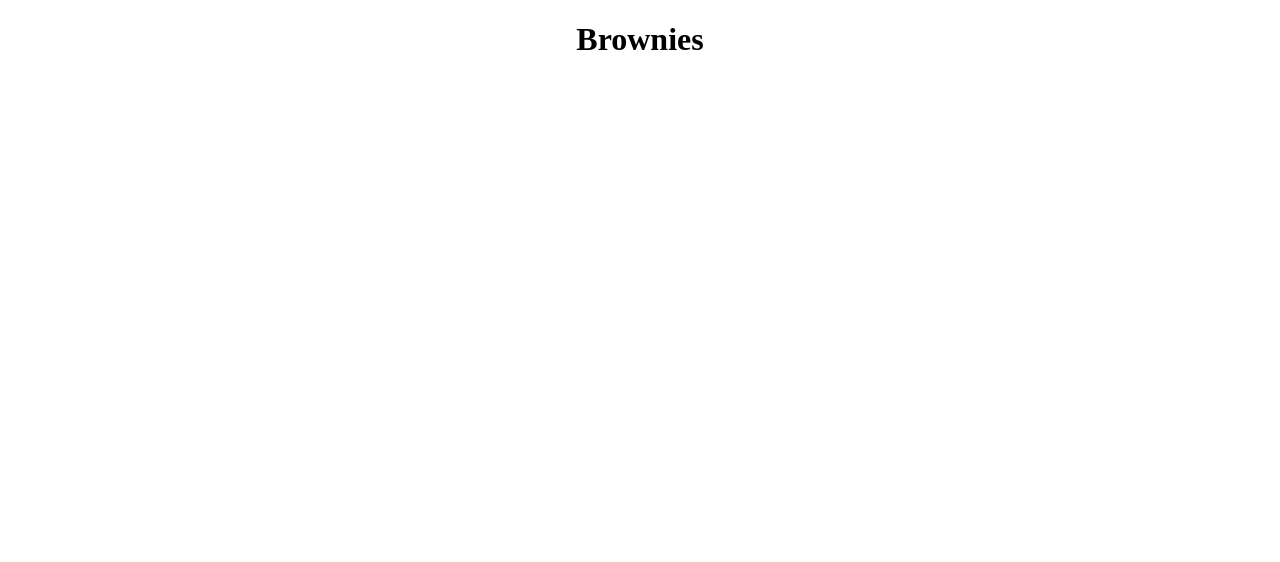
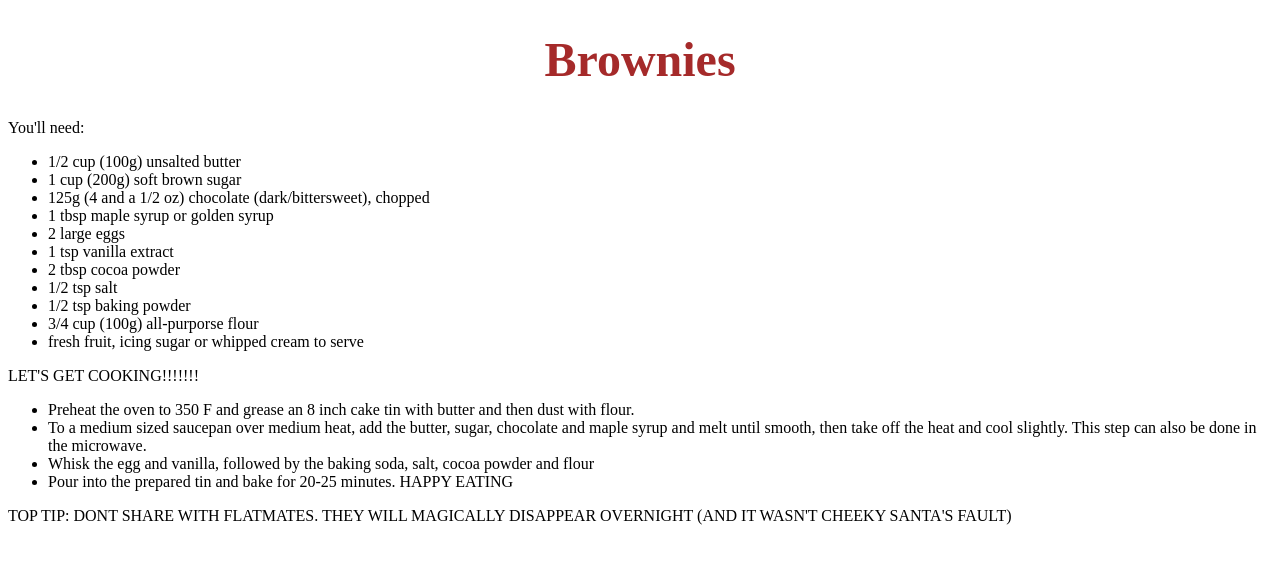
Before and after one commit to Lcchlcch01/beginners-week-one, a plain HTML site: page page2.html in a window 1280 px wide. Drawn offline with Linux system fonts and the light colour scheme.

Commit message:
Add files via upload

```diff
--- a/page2.html
+++ b/page2.html
@@ -9,6 +9,38 @@
     text-align: center;
   }
   </style>
-  <h1> Brownies </h1>
+  <font size ="5" color="brown"><h1> Brownies </h1></font>
+  <p> You'll need:</p>
+  <ul>
+  <li>1/2 cup (100g) unsalted butter</li>
+  <li>1 cup (200g) soft brown sugar</li>
+  <li>125g (4 and a 1/2 oz) chocolate (dark/bittersweet), chopped</li>
+  <li>1 tbsp maple syrup or golden syrup</li>
+  <li>2 large eggs</li>
+  <li>1 tsp vanilla extract</li>
+  <li>2 tbsp cocoa powder</li>
+  <li>1/2 tsp salt</li>
+  <li>1/2 tsp baking powder</li>
+  <li>3/4 cup (100g) all-purporse flour</li>
+  <li>fresh fruit, icing sugar or whipped cream to serve</li>
+</ul>
+<p> LET'S GET COOKING!!!!!!!</p>
+<ul>
+<li>Preheat the oven to 350 F and grease an 8 inch cake tin with butter and then dust with flour. </li>
+<li> To a medium sized saucepan over medium heat, add the butter, sugar, chocolate and maple syrup and melt until smooth, then take off the heat and cool slightly. This step can also be done in the microwave. </li>
+<li> Whisk the egg and vanilla, followed by the baking soda, salt, cocoa powder and flour</li>
+<li> Pour into the prepared tin and bake for 20-25 minutes. HAPPY EATING</li>
+</ul>
+<p> TOP TIP: DONT SHARE WITH FLATMATES. THEY WILL MAGICALLY DISAPPEAR OVERNIGHT (AND IT WASN'T CHEEKY SANTA'S FAULT)</p>
+
+
+
+
+
+
+
+
+
+</ul>
 </body>
 </html>
```
